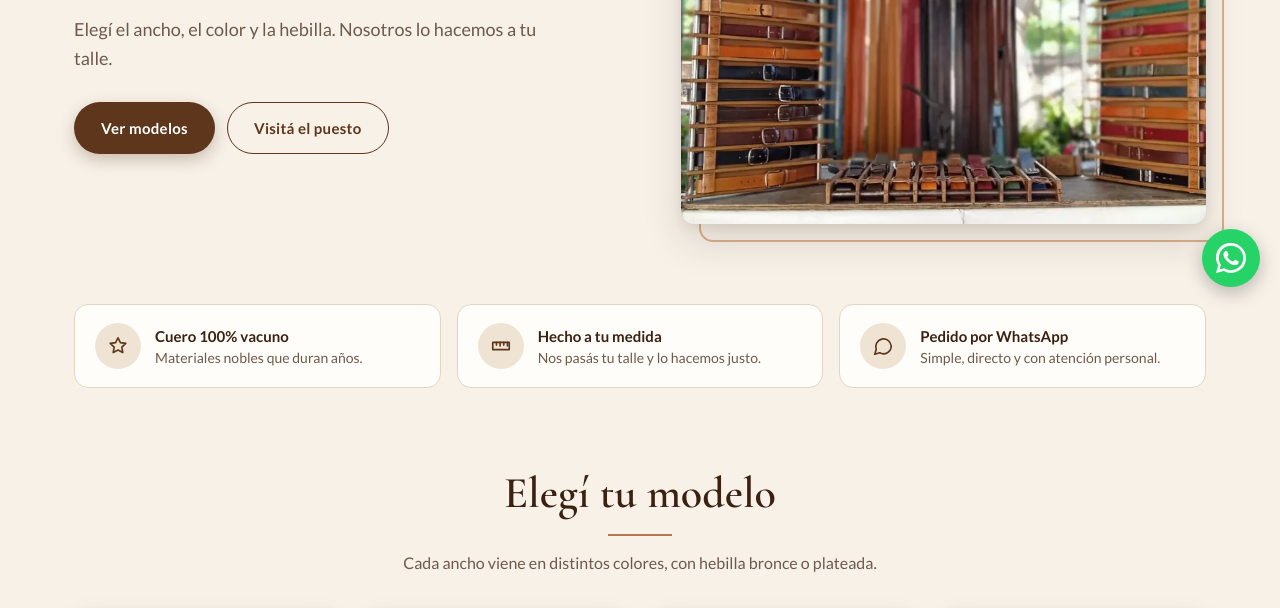
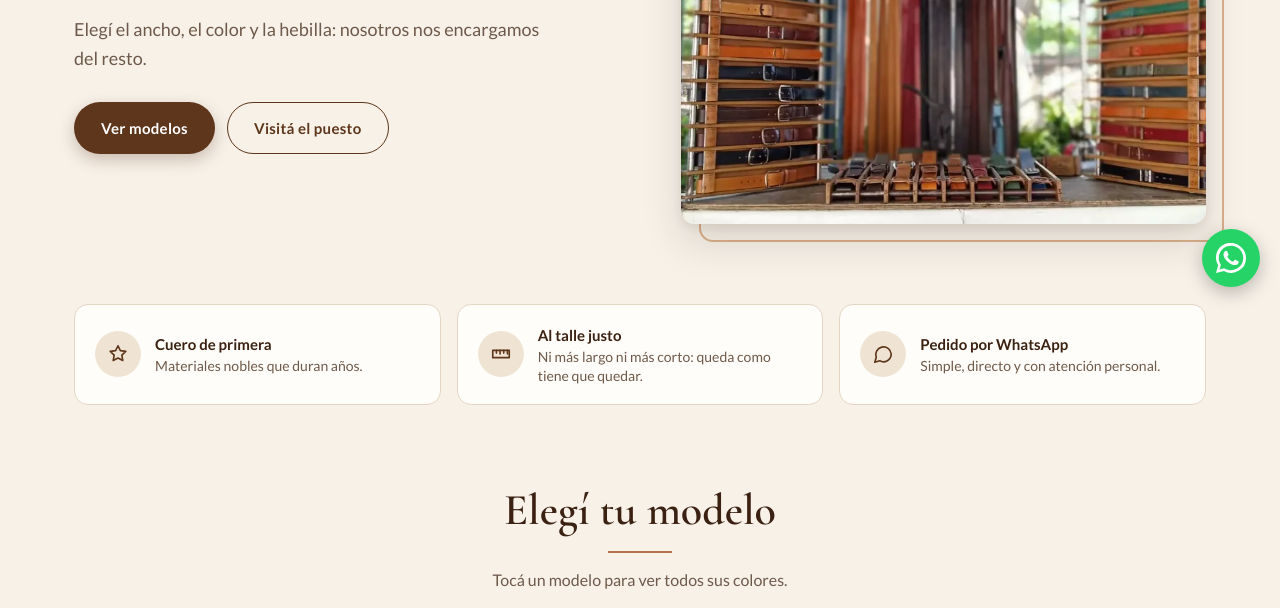
Before and after one commit to La-Cinteria/La_Cinteria_Web, a plain HTML site: page index.html in a window 1280 px wide. Shown: the part 493-1101 px from the top of the page. Drawn offline with nearby package versions, Linux system fonts and the light colour scheme.

Commit message:
Textos del inicio: saca repeticiones
Co-Authored-By: Claude Opus 5.5 <noreply@anthropic.com>

```diff
--- a/data/puesto.json
+++ b/data/puesto.json
@@ -2,9 +2,9 @@
   "_ayuda": "Editá este archivo para cambiar la sección 'Nosotros' y 'Dónde encontrarnos'. Los campos que digan COMPLETAR se muestran tal cual en la página hasta que los cambies. Para agregar un puesto, copiá un bloque de 'puestos' completo. Si 'mapa' es true, se muestra un mapa de Google con la dirección. Para que el pin caiga justo en el puesto, podés poner 'coordenadas' (en Google Maps: clic derecho sobre el lugar exacto > se copian los números, ej. -34.6037, -58.3816).",
 
   "historia": [
-    "En La Cintería hacemos cintos de cuero 100% vacuno a mano, uno por uno, y a la medida de quien lo va a usar.",
+    "En La Cintería hacemos cada cinto a mano, uno por uno, pensando en quien lo va a usar.",
     "COMPLETAR (opcional): contá la historia del emprendimiento, desde cuándo lo hacen, quiénes son.",
-    "Podés acercarte al puesto a verlos, tocarlos y probarte el talle, o pedirlo desde esta web y te lo enviamos."
+    "Si no podés acercarte a una feria, lo pedís desde la web y te lo enviamos."
   ],
 
   "fotos": [
--- a/index.html
+++ b/index.html
@@ -52,7 +52,7 @@
             <span class="destacado">100% vacuno</span>, hechos a medida
           </h1>
           <p class="lead">
-            Elegí el ancho, el color y la hebilla. Nosotros lo hacemos a tu talle.
+            Elegí el ancho, el color y la hebilla: nosotros nos encargamos del resto.
           </p>
           <div class="hero-botones">
             <a href="#modelos" class="btn btn-primario">Ver modelos</a>
@@ -71,13 +71,13 @@
           <span class="beneficio-icono">
             <svg viewBox="0 0 24 24" fill="none" stroke="currentColor" stroke-width="1.8" stroke-linecap="round" stroke-linejoin="round" aria-hidden="true"><path d="M12 3l2.6 5.3 5.9.9-4.3 4.1 1 5.8L12 16.4 6.8 19.1l1-5.8L3.5 9.2l5.9-.9z"/></svg>
           </span>
-          <span><strong>Cuero 100% vacuno</strong><span class="sub">Materiales nobles que duran años.</span></span>
+          <span><strong>Cuero de primera</strong><span class="sub">Materiales nobles que duran años.</span></span>
         </li>
         <li>
           <span class="beneficio-icono">
             <svg viewBox="0 0 24 24" fill="none" stroke="currentColor" stroke-width="1.8" stroke-linecap="round" stroke-linejoin="round" aria-hidden="true"><path d="M3 8h18v8H3z"/><path d="M7 8v3M11 8v4M15 8v3M19 8v4"/></svg>
           </span>
-          <span><strong>Hecho a tu medida</strong><span class="sub">Nos pasás tu talle y lo hacemos justo.</span></span>
+          <span><strong>Al talle justo</strong><span class="sub">Ni más largo ni más corto: queda como tiene que quedar.</span></span>
         </li>
         <li>
           <span class="beneficio-icono">
@@ -90,7 +90,7 @@
       <!-- ===== MODELOS (se arman desde data/productos.json) ===== -->
       <div class="seccion-titulo" id="modelos">
         <h2>Elegí tu modelo</h2>
-        <p>Cada ancho viene en distintos colores, con hebilla bronce o plateada.</p>
+        <p>Tocá un modelo para ver todos sus colores.</p>
       </div>
 
       <div class="categories-grid" id="modelosGrid"></div>
@@ -124,7 +124,7 @@
       <section id="donde">
         <div class="seccion-titulo">
           <h2>Dónde encontrarnos</h2>
-          <p>Vení a ver los cintos en persona y probarte el talle.</p>
+          <p>Días, horarios y cómo llegar a cada puesto.</p>
         </div>
 
         <div class="puestos" id="puestos"></div>
@@ -135,7 +135,6 @@
     <!-- ===== FOOTER ===== -->
     <footer class="footer">
       <div class="footer-logo">La Cintería</div>
-      <p>Cintos artesanales de cuero 100% vacuno</p>
       <a data-wa="" href="#" class="footer-wa">
         <svg viewBox="0 0 24 24" fill="currentColor" aria-hidden="true"><path d="M17.5 14.4c-.3-.1-1.8-.9-2-1-.3-.1-.5-.1-.7.1-.2.3-.8 1-.9 1.2-.2.2-.3.2-.6.1-.3-.1-1.3-.5-2.4-1.5-.9-.8-1.5-1.8-1.7-2.1-.2-.3 0-.5.1-.6l.4-.5c.2-.2.2-.3.3-.5.1-.2 0-.4 0-.5l-.9-2.2c-.2-.6-.5-.5-.7-.5h-.6c-.2 0-.5.1-.8.4-.3.3-1 1-1 2.5s1.1 2.9 1.2 3.1c.1.2 2.1 3.2 5.1 4.5.7.3 1.3.5 1.7.6.7.2 1.4.2 1.9.1.6-.1 1.8-.7 2-1.4.2-.7.2-1.3.2-1.4-.1-.2-.3-.3-.6-.4zM12 21.8c-1.8 0-3.5-.5-5-1.4l-.4-.2-3.7 1 1-3.6-.2-.4A9.8 9.8 0 1 1 12 21.8zm8.4-18.2A11.8 11.8 0 0 0 1.7 17.8L0 24l6.3-1.7A11.8 11.8 0 0 0 24 12c0-3.2-1.2-6.1-3.6-8.4z"/></svg>
         Escribinos por WhatsApp
```
Also changed, not shown: producto.html (+0 -1 lines).
